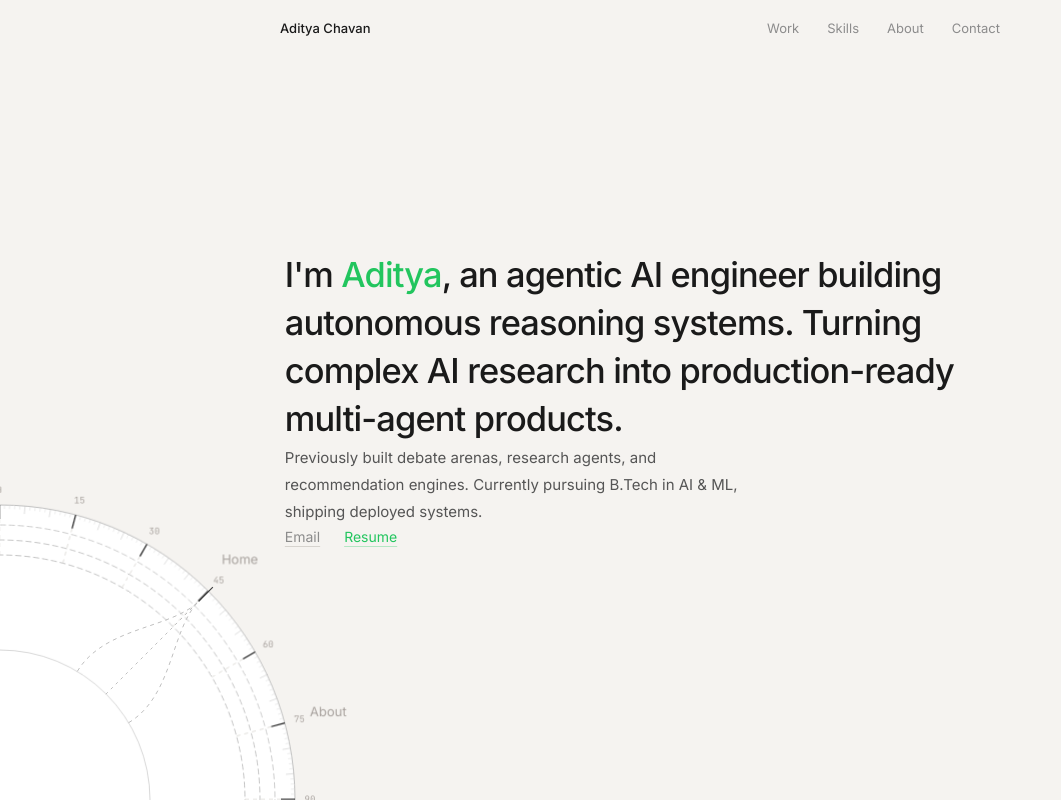
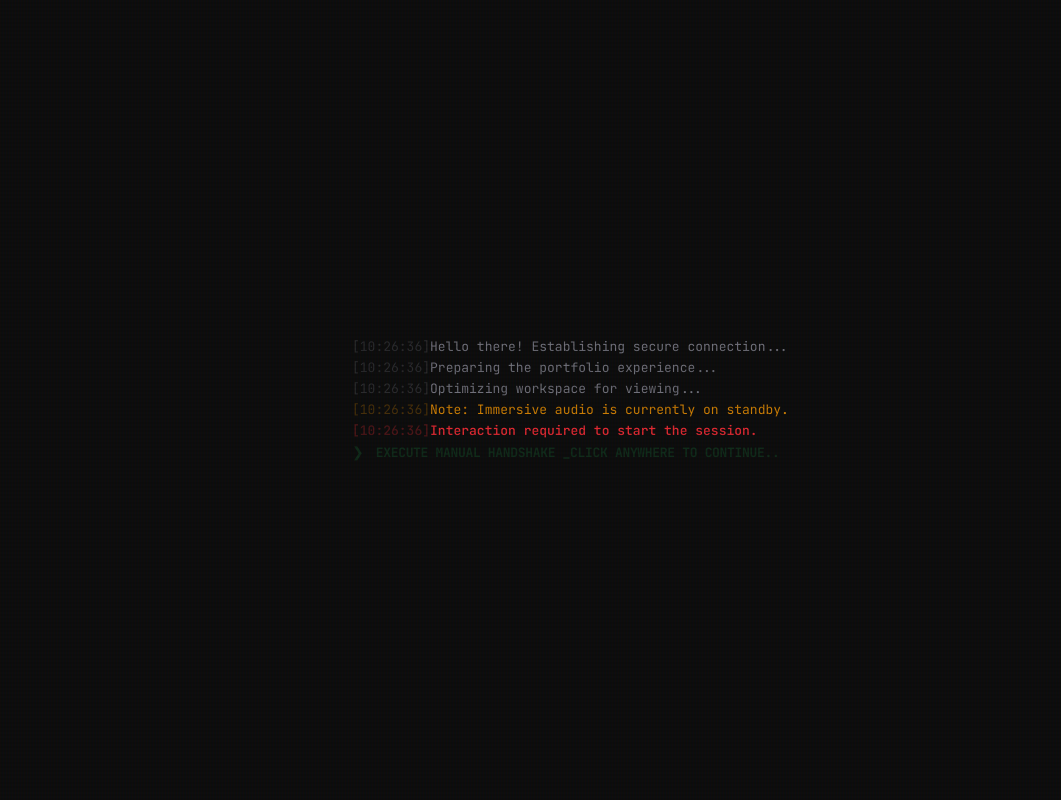
Before and after one commit to Adityax-94/Portfolio, a React (Vite) app: page / in a window 1280 px wide. Shown: the top 800 px of the page, without its empty margins (0-1061 px from the left). Built offline with nearby package versions, Linux system fonts and the light colour scheme.

Commit message:
force click for immersive sound added

```diff
--- a/src/components/Hero.jsx
+++ b/src/components/Hero.jsx
@@ -1,4 +1,13 @@
-import { motion } from 'framer-motion';
+import { useState, useEffect } from 'react';
+import { motion, AnimatePresence } from 'framer-motion';
+
+const LOGS = [
+  { text: "Hello there! Establishing secure connection...", delay: 0 },
+  { text: "Preparing the portfolio experience...", delay: 0.4 },
+  { text: "Optimizing workspace for viewing...", delay: 0.8 },
+  { text: "Note: Immersive audio is currently on standby.", delay: 1.2, type: 'warn' },
+  { text: "Interaction required to start the session.", delay: 1.6, type: 'error' },
+];
 
 const f = (d = 0) => ({
   initial: { opacity: 0, y: 8 },
@@ -7,9 +16,91 @@ const f = (d = 0) => ({
 });
 
 export default function Hero() {
+  const [systemActive, setSystemActive] = useState(false);
+  const [logIndex, setLogIndex] = useState(0);
+
+  useEffect(() => {
+    if (!systemActive) {
+      document.body.style.overflow = 'hidden';
+
+      // Cycle through logs
+      const intervals = LOGS.map((log, i) =>
+        setTimeout(() => setLogIndex(i + 1), log.delay * 1000)
+      );
+
+      // Listen for "any key"
+      const handleKeyDown = () => setSystemActive(true);
+      window.addEventListener('keydown', handleKeyDown);
+
+      return () => {
+        intervals.forEach(clearTimeout);
+        window.removeEventListener('keydown', handleKeyDown);
+      };
+    } else {
+      document.body.style.overflow = 'unset';
+    }
+  }, [systemActive]);
+
   return (
+    <>
+      <AnimatePresence>
+        {!systemActive && (
+          <motion.div
+            initial={{ opacity: 1 }}
+            exit={{ opacity: 0 }}
+            transition={{ duration: 1, ease: "circOut" }}
+            className="fixed inset-0 z-50 flex items-center justify-center bg-[#0C0C0C] cursor-pointer"
+            onClick={() => setSystemActive(true)}
+          >
+            <div className="w-full max-w-xl px-10">
+              <div className="font-mono text-[13px] leading-relaxed">
+                {LOGS.slice(0, logIndex).map((log, i) => (
+                  <motion.div
+                    key={i}
+                    initial={{ opacity: 0, x: -5 }}
+                    animate={{ opacity: 1, x: 0 }}
+                    className={`mb-1.5 ${log.type === 'warn' ? 'text-amber-500/80' :
+                      log.type === 'error' ? 'text-red-500/90 font-medium' :
+                        'text-zinc-500'
+                      }`}
+                  >
+                    <span className="opacity-30 mr-3">[{new Date().toLocaleTimeString([], { hour12: false, hour: '2-digit', minute: '2-digit', second: '2-digit' })}]</span>
+                    {log.text}
+                  </motion.div>
+                ))}
+
+                {logIndex === LOGS.length && (
+                  <motion.div
+                    initial={{ opacity: 0 }}
+                    animate={{ opacity: 1 }}
+                    transition={{ repeat: Infinity, duration: 0.8, repeatType: "reverse" }}
+                    className="mt-8 flex items-center gap-3 text-accent"
+                  >
+                    <span className="text-[14px]">❯</span>
+                    <span className="text-[13px] tracking-tight uppercase font-bold">Execute manual handshake _Click anywhere to continue..</span>
+                  </motion.div>
+                )}
+              </div>
+            </div>
+
+            {/* Ambient scanline effect */}
+            <div className="absolute inset-0 pointer-events-none bg-[linear-gradient(rgba(18,16,16,0)_50%,rgba(0,0,0,0.1)_50%),linear-gradient(90deg,rgba(255,0,0,0.03),rgba(0,255,0,0.01),rgba(0,0,255,0.03))] bg-[length:100%_4px,3px_100%]"></div>
+          </motion.div>
+        )}
+      </AnimatePresence>
+
       <section id="hero" className="min-h-screen flex flex-col justify-center pt-24 pb-32">
         <div className="container-main">
+          {systemActive && (
+            <motion.div
+              {...f(0.05)}
+              className="mb-8 inline-flex items-center gap-2.5 px-3 py-1.5 rounded-full border border-border bg-surface/50 text-[12px] text-text-secondary cursor-default w-fit shadow-sm"
+            >
+              <div className="w-2 h-2 rounded-full bg-accent shadow-[0_0_8px_rgba(34,197,94,0.6)]" />
+              <span className="font-mono">Neural Link Active</span>
+            </motion.div>
+          )}
+
           <motion.h1
             {...f(0.1)}
             className="text-[1.5rem] sm:text-[1.85rem] md:text-[2.15rem] font-medium text-text leading-[1.4] tracking-tight max-w-[32ch]"
@@ -46,5 +137,6 @@ export default function Hero() {
           </motion.div>
         </div>
       </section>
+    </>
   );
 }
```
Lines whose indentation alone changed are shown as unchanged.
